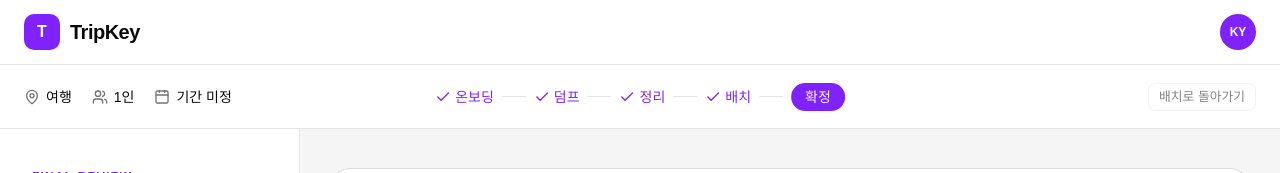
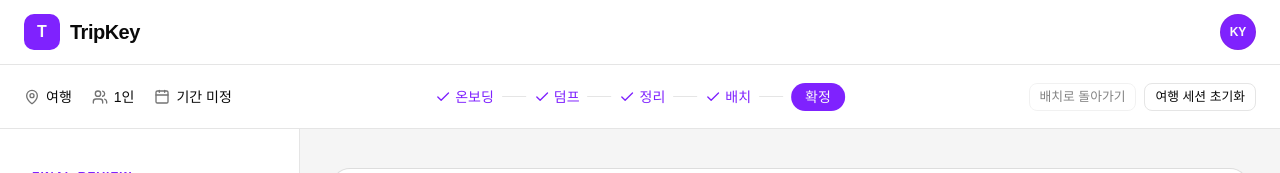
Before and after one commit to minsoo4/tripkey-frontend, a React (Vite) app: page /confirm in a window 1280 px wide. Shown: the top 173 px of the page. Built offline with nearby package versions, Linux system fonts and the light colour scheme; no server answers.

Commit message:
Feat: SCR-05 여행 세션 초기화 기능 추가 (#215)

```diff
--- a/src/pages/ConfirmPage.tsx
+++ b/src/pages/ConfirmPage.tsx
@@ -80,6 +80,21 @@ const ConfirmPage = () => {
   const safeIndex = Math.min(activeIndex, Math.max(days.length - 1, 0));
   const activeDay = days[safeIndex];
 
+  // 여행 세션 초기화: 새 탭을 연 것과 동일하게 sessionStorage를 비우고
+  // 전체 새로고침으로 모든 스토어를 초기 상태에서 다시 띄운다.
+  const handleResetSession = () => {
+    if (
+      !window.confirm(
+        '현재 여행 세션을 초기화할까요? 입력한 내용이 모두 삭제됩니다.'
+      )
+    ) {
+      return;
+    }
+
+    sessionStorage.clear();
+    window.location.href = '/onboarding';
+  };
+
   return (
     <div className="flex min-h-screen flex-col bg-muted">
       <Header
@@ -89,6 +104,7 @@ const ConfirmPage = () => {
         travelers={summary.travelers}
         dateRange={summary.dateRange}
         actions={
+          <div className="flex gap-2">
             <Button
               variant="outline"
               size="sm"
@@ -99,6 +115,10 @@ const ConfirmPage = () => {
             >
               배치로 돌아가기
             </Button>
+            <Button variant="outline" size="sm" onClick={handleResetSession}>
+              여행 세션 초기화
+            </Button>
+          </div>
         }
       />
 
```
Lines whose indentation alone changed are shown as unchanged.
